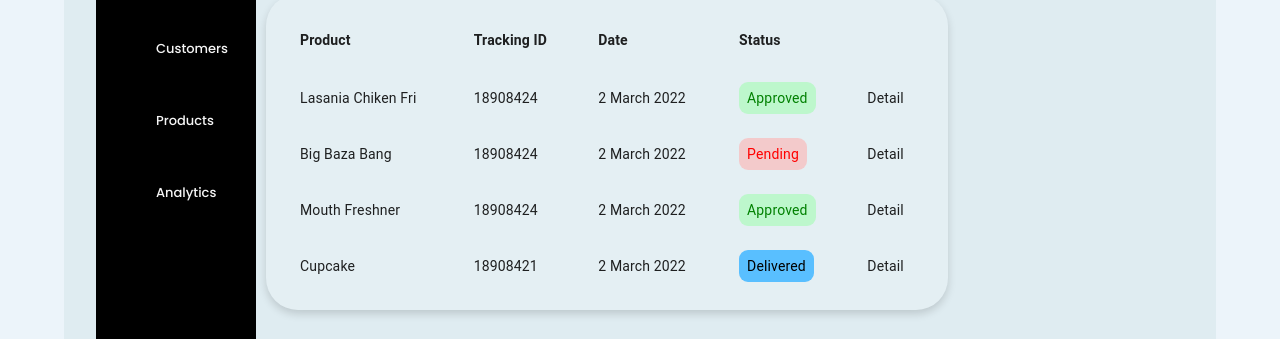
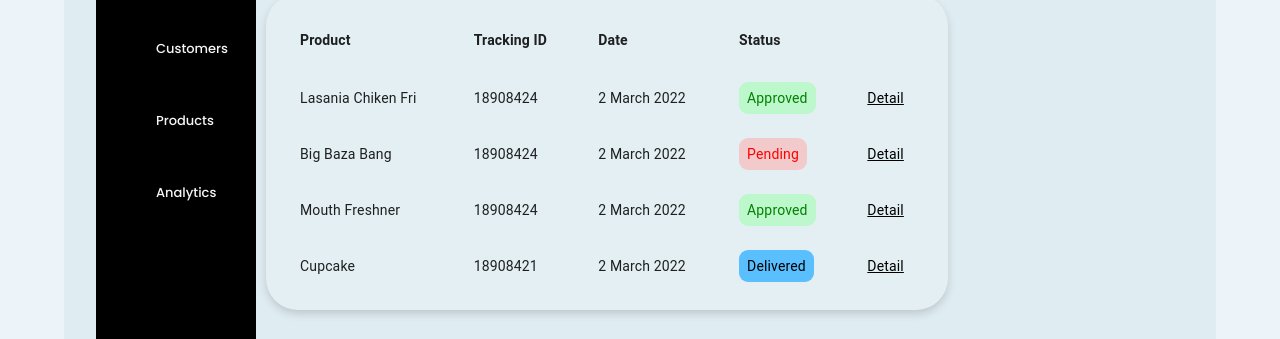
Before and after one commit to imaditya05/dashr, a React (Vite) app: page / in a window 1280 px wide. Shown: the part 335-674 px from the top of the page. Built offline with nearby package versions, Linux system fonts and the light colour scheme; some icons are missing.

Commit message:
style: :sparkles: Style for table component

```diff
--- a/src/components/Table.css
+++ b/src/components/Table.css
@@ -18,3 +18,8 @@ th {
   padding: 8px;
   border-radius: 9px;
 }
+.details {
+  color: black !important;
+  text-decoration: underline;
+  cursor: pointer;
+}
```
